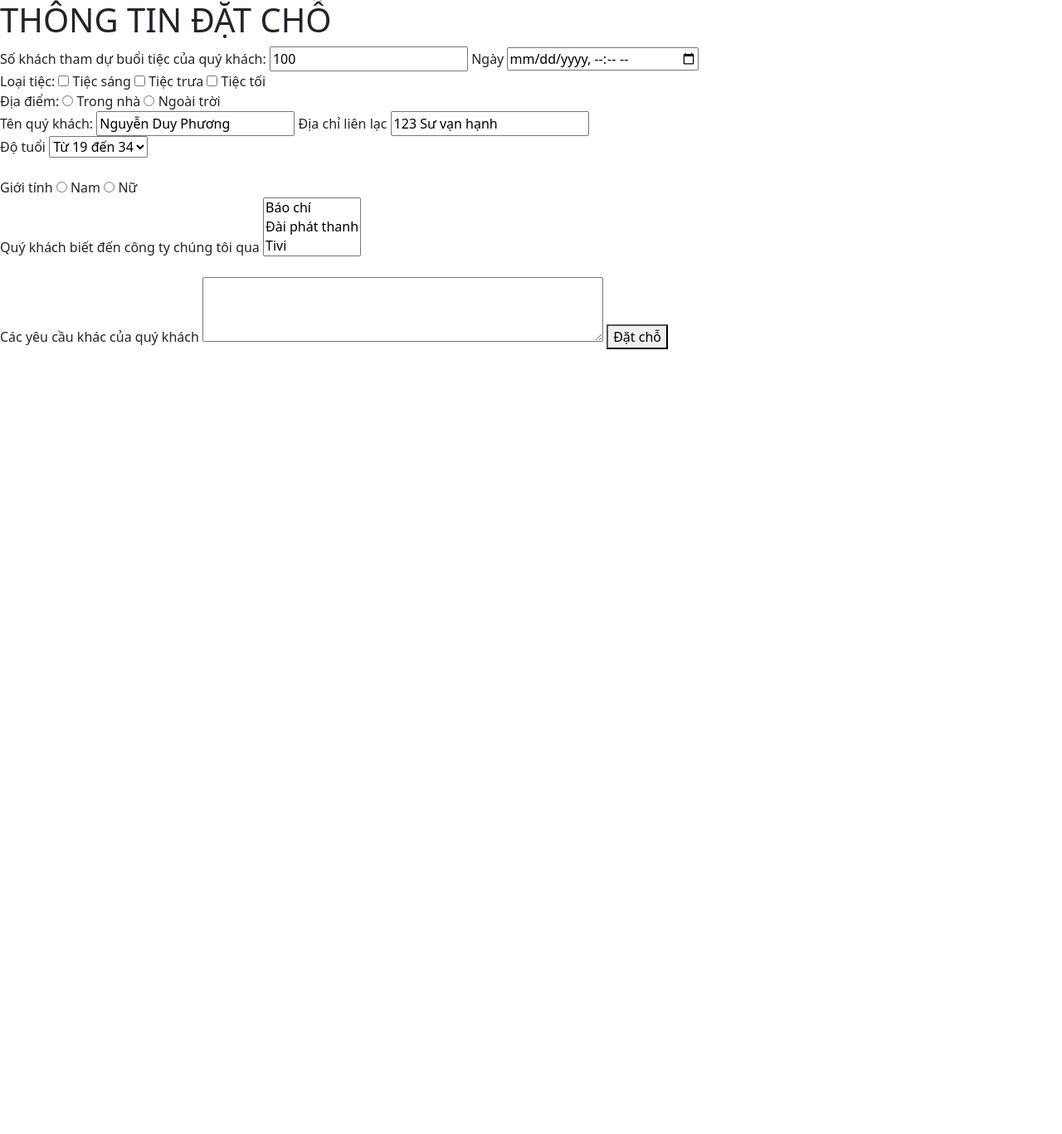
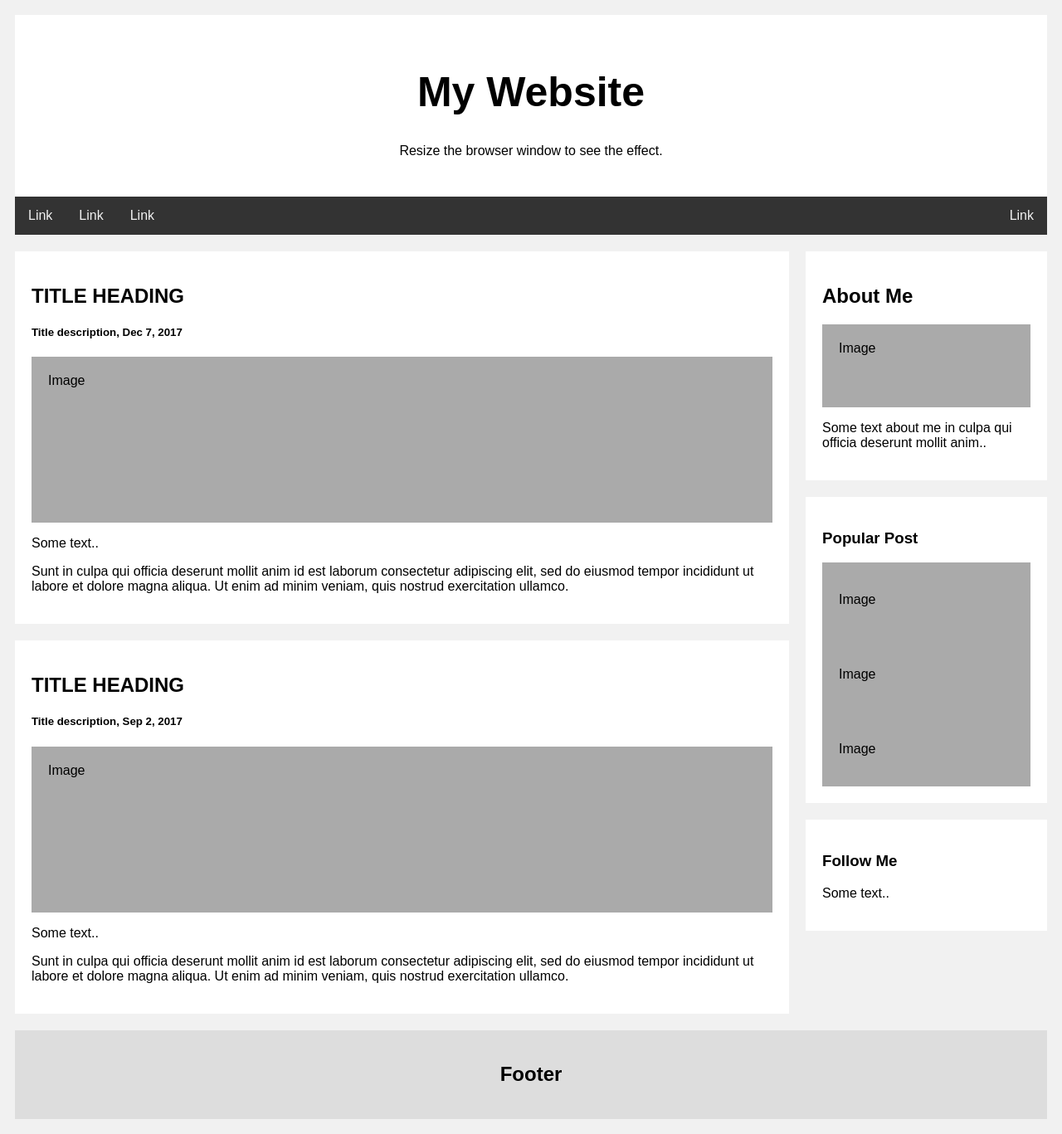
Before and after one commit to 4501104141/Web-Librian, a PHP site: page /homepage.php in a window 1280 px wide. Shown: the whole page at 83% size. Before the commit the page ends 421 px from the top, so only its background shows below. Run offline with PHP 8.4, Linux system fonts and the light colour scheme.

Commit message:
Suon, trang homepage

```diff
--- /dev/null
+++ b/Storge.css
@@ -0,0 +1,102 @@
+* {
+    box-sizing: border-box;
+  }
+
+  body {
+    font-family: Arial;
+    padding: 10px;
+    background: #f1f1f1;
+  }
+
+  /* Header/Blog Title */
+  .header {
+    padding: 30px;
+    text-align: center;
+    background: white;
+  }
+
+  .header h1 {
+    font-size: 50px;
+  }
+
+  /* Style the top navigation bar */
+  .topnav {
+    overflow: hidden;
+    background-color: #333;
+  }
+
+  /* Style the topnav links */
+  .topnav a {
+    float: left;
+    display: block;
+    color: #f2f2f2;
+    text-align: center;
+    padding: 14px 16px;
+    text-decoration: none;
+  }
+
+  /* Change color on hover */
+  .topnav a:hover {
+    background-color: #ddd;
+    color: black;
+  }
+
+  /* Create two unequal columns that floats next to each other */
+  /* Left column */
+  .leftcolumn {
+    float: left;
+    width: 75%;
+  }
+
+  /* Right column */
+  .rightcolumn {
+    float: left;
+    width: 25%;
+    background-color: #f1f1f1;
+    padding-left: 20px;
+  }
+
+  /* Fake image */
+  .fakeimg {
+    background-color: #aaa;
+    width: 100%;
+    padding: 20px;
+  }
+
+  /* Add a card effect for articles */
+  .card {
+    background-color: white;
+    padding: 20px;
+    margin-top: 20px;
+  }
+
+  /* Clear floats after the columns */
+  .row:after {
+    content: "";
+    display: table;
+    clear: both;
+  }
+
+  /* Footer */
+  .footer {
+    padding: 20px;
+    text-align: center;
+    background: #ddd;
+    margin-top: 20px;
+  }
+
+  /* Responsive layout - when the screen is less than 800px wide, make the two columns stack on top of each other instead of next to each other */
+  @media screen and (max-width: 800px) {
+    .leftcolumn, .rightcolumn {
+      width: 100%;
+      padding: 0;
+    }
+  }
+
+  /* Responsive layout - when the screen is less than 400px wide, make the navigation links stack on top of each other instead of next to each other */
+  @media screen and (max-width: 400px) {
+    .topnav a {
+      float: none;
+      width: 100%;
+    }
+  }
--- a/homepage.php
+++ b/homepage.php
@@ -4,119 +4,59 @@
     <meta charset="UTF-8">
     <meta http-equiv="X-UA-Compatible" content="IE=edge">
     <meta name="viewport" content="width=device-width, initial-scale=1.0">
-    <title>Homepage</title>
-    <link rel="stylesheet" href="bootstrap-5.1.3-dist/css/bootstrap.css">
+    <title>HomePage</title>
+    <link rel="stylesheet" href="storge.css">
 </head>
 <body>
-  <form action="/information.php <?php echo $_SERVER['PHP_SELF'];?>" method="post">
-    <h1>THÔNG TIN ĐẶT CHỖ</h1>
+<div class="header">
+  <h1>My Website</h1>
+  <p>Resize the browser window to see the effect.</p>
+</div>
 
-    <label>Số khách tham dự buổi tiệc của quý khách:</label>
-    <input type="number" id="numberCustomer11" name="numberCustomer" value="100" required>
-    <label>Ngày</label>
-    <input type="datetime-local" id="date" name="date" value="Doe" required><br>
+<div class="topnav">
+  <a href="#">Link</a>
+  <a href="#">Link</a>
+  <a href="#">Link</a>
+  <a href="#" style="float:right">Link</a>
+</div>
 
-    <label>Loại tiệc:</label>
-    <input type="checkbox" id="vehicle1" name="categoriesParty" value="Tiệc sáng">
-    <label for="vehicle1">Tiệc sáng</label>
-    <input type="checkbox" id="vehicle2" name="categoriesParty" value="Tiệc trưa">
-    <label for="vehicle2">Tiệc trưa</label>
-    <input type="checkbox" id="vehicle3" name="categoriesParty" value="Tiệc tối">
-    <label for="vehicle3">Tiệc tối</label><br>
+<div class="row">
+  <div class="leftcolumn">
+    <div class="card">
+      <h2>TITLE HEADING</h2>
+      <h5>Title description, Dec 7, 2017</h5>
+      <div class="fakeimg" style="height:200px;">Image</div>
+      <p>Some text..</p>
+      <p>Sunt in culpa qui officia deserunt mollit anim id est laborum consectetur adipiscing elit, sed do eiusmod tempor incididunt ut labore et dolore magna aliqua. Ut enim ad minim veniam, quis nostrud exercitation ullamco.</p>
+    </div>
+    <div class="card">
+      <h2>TITLE HEADING</h2>
+      <h5>Title description, Sep 2, 2017</h5>
+      <div class="fakeimg" style="height:200px;">Image</div>
+      <p>Some text..</p>
+      <p>Sunt in culpa qui officia deserunt mollit anim id est laborum consectetur adipiscing elit, sed do eiusmod tempor incididunt ut labore et dolore magna aliqua. Ut enim ad minim veniam, quis nostrud exercitation ullamco.</p>
+    </div>
+  </div>
+  <div class="rightcolumn">
+    <div class="card">
+      <h2>About Me</h2>
+      <div class="fakeimg" style="height:100px;">Image</div>
+      <p>Some text about me in culpa qui officia deserunt mollit anim..</p>
+    </div>
+    <div class="card">
+      <h3>Popular Post</h3>
+      <div class="fakeimg"><p>Image</p></div>
+      <div class="fakeimg"><p>Image</p></div>
+      <div class="fakeimg"><p>Image</p></div>
+    </div>
+    <div class="card">
+      <h3>Follow Me</h3>
+      <p>Some text..</p>
+    </div>
+  </div>
+</div>
 
-    <label>Địa điểm: </label>
-    <!-- Radio button is not only ==> Fix them-->
-      <input type="radio" id="inSide1" name="addressParty" value="Trong Nhà">
-      <label for="inSide1">Trong nhà</label>
-      <input type="radio" id="outSide1" name="addressParty" value="Ngoài trời">
-      <label for="outSide1">Ngoài trời</label><br>
-
-    <label>Tên quý khách:</label>
-    <input type="text" id="nameCustomer" name="nameCustomer" value="Nguyễn Duy Phương" required>
-    <label>Địa chỉ liên lạc </label>
-    <input type="text" id="address" name="address" value="123 Sư vạn hạnh" required>
-    <br>
-
-    <label>Độ tuổi</label>
-    <select name="age" id="age" required>
-      <option value="19-34">Từ 19 đến 34</option>
-      <option value="34-50">Từ 34 đến 50</option>
-      <option value="50-60">Từ 50 đến 60</option>
-      <option value="60more">60 trở lên</option>
-    </select>
-    <br><br>
-
-    <label>Giới tính</label>
-    <input type="radio" id="male" name="sex" value="Nam">
-    <label for="male">Nam</label>
-    <input type="radio" id="female" name="sex" value="Nữ">
-    <label for="female">Nữ</label><br>
-
-    <label>Quý khách biết đến công ty chúng tôi qua</label>
-    <select id="knowTo" name="knowTo" size="3" multiple required>
-      <option value="Báo chí">Báo chí</option>
-      <option value="Đài phát thanh">Đài phát thanh</option>
-      <option value="Tivi">Tivi</option>
-    </select><br><br>
-
-    <label>Các yêu cầu khác của quý khách</label>
-    <textarea name="message" rows="3" cols="50">
-    </textarea>
-
-
-    <button type="submit" id="btn1" onclick="return luu_click()">Đặt chỗ</button>
-    <script type="text/javascript">
-        const soKhach = document.querySelector("#numberCustomer11")
-        function onClickSubmit(event){
-          event.preventDefault();
-          const valueSoKhach = soKhach.value;
-          if(valueSoKhach==="") {
-            alert("ko duoc")
-          }else {
-
-          }
-        }
-        function luu_click() {
-          let SoLuongKhachHanh = document.getElementById("numberCustomer11");
-          let NgayDatHang = document.getElementById("date");
-
-          let LoaiTiec1 = document.getElementById("vehicle1");
-          let LoaiTiec2 = document.getElementById("vehicle2");
-          let LoaiTiec3 = document.getElementById("vehicle3");
-
-          let TrongNha = document.getElementById("inSide1");
-          let NgoaiTroi = document.getElementById("outSide1");
-
-          let TenQuyKhach = document.getElementById("nameCustomer");
-
-          let DiaChiLienLac = document.getElementById("address");
-
-          let DoTuoi = document.getElementById("age");
-
-          let GioiTinhNam = document.getElementById("male");
-          let GioiTinhNu = document.getElementById("female");
-
-          let ThongTinDenChungToi = document.getElementById("knowTo");
-
-          if(SoLuongKhachHanh.value == "") {
-            alert("So Luong Khach Hang, khong duoc phep rong");
-            SoLuongKhachHanh.focus();
-            return false;
-          }else if (NgayDatHang.value == "") {
-            alert("Ngay dat khong duoc trong");
-            return false;
-          }else if(TenQuyKhach.value == "") {
-            alert("Moi quy khach dat ten");
-            return false;
-          }else if(DiaChiLienLac.value=="") {
-            alert("Moi quy khach dien vao");
-            return false;
-          }
-          return true;
-        }
-    </script>
-  </form>
-
-<script src="bootstrap-5.1.3-dist/js/bootstrap.js"></script>
-</body>
+<div class="footer">
+  <h2>Footer</h2>
+</div>
 </html>
```
Also changed, not shown: ExcersizeOnClass/homepage.php (added, +122 -0 lines), index.php (+11 -5 lines), ExcersizeOnClass/information.php (renamed from information.php), RunTimeTestDB.php (renamed from runtime.php).
